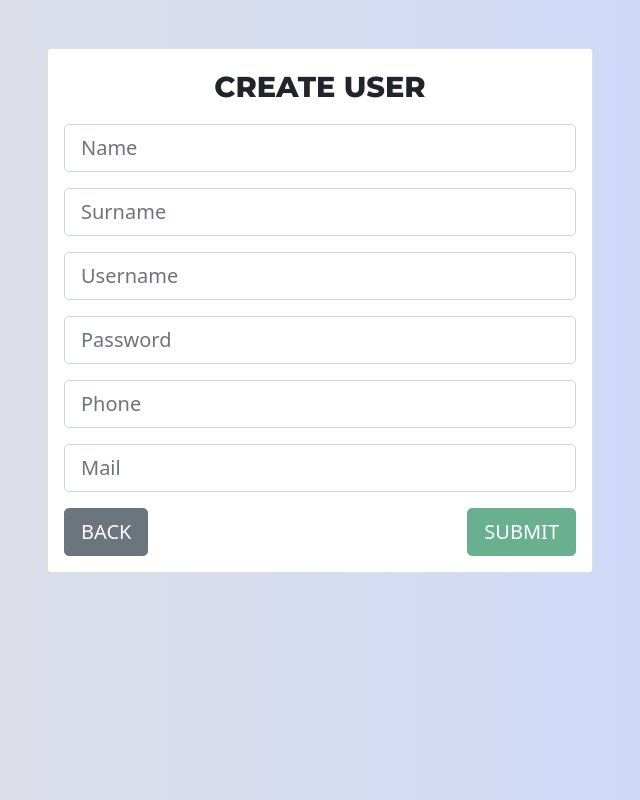
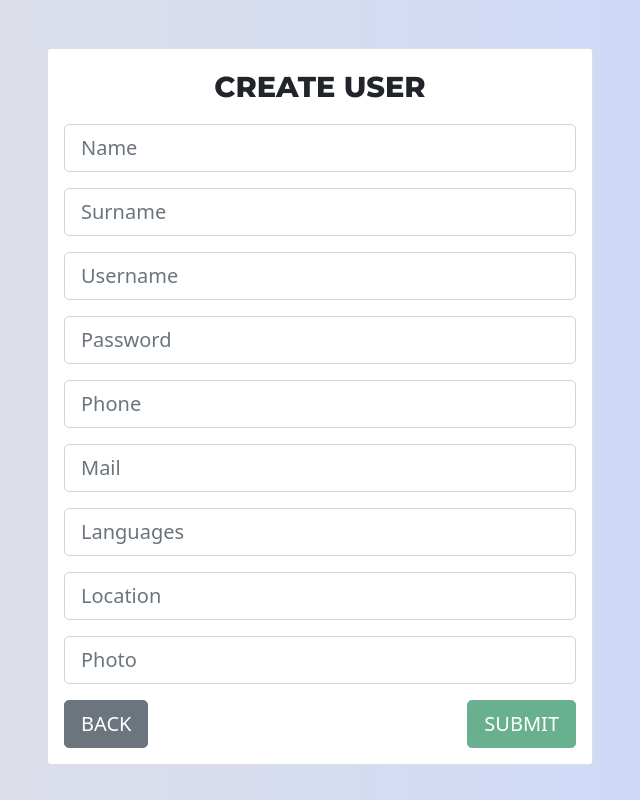
Before and after one commit to miguelmalu/EA-BackOffice, an Angular app: page /create-user in a window 1280 px wide. Shown: the whole page, without its empty margins (320-960 px from the left). Built offline with nearby package versions, Linux system fonts and the light colour scheme.

Commit message:
More User parameters, arrays in progress

```diff
--- a/src/app/components/create-user/create-user.component.html
+++ b/src/app/components/create-user/create-user.component.html
@@ -46,6 +46,18 @@
                                 class="form-control form-control-lg" placeholder="Mail">
                         </div>
                         <div class="mb-3">
+                            <input type="text" formControlName="languages"
+                                class="form-control form-control-lg" placeholder="Languages">
+                        </div>
+                        <div class="mb-3">
+                            <input type="text" formControlName="location"
+                                class="form-control form-control-lg" placeholder="Location">
+                        </div>
+                        <div class="mb-3">
+                            <input type="text" formControlName="photo"
+                                class="form-control form-control-lg" placeholder="Photo">
+                        </div>
+                        <div class="mb-3">
                             <button routerLink="/" class="btn btn-secondary btn-lg float-start">BACK</button>
                             <button type="submit" [disabled]="userForm.invalid" class="btn btn-success btn-lg float-end">SUBMIT</button>
                         </div>
--- a/src/app/components/create-user/create-user.component.ts
+++ b/src/app/components/create-user/create-user.component.ts
@@ -31,6 +31,9 @@ export class CreateUserComponent implements OnInit {
       password: ['', Validators.required],
       phone: [],
       mail: [],
+      languages: [],
+      location: [],
+      photo: [],
     });
 
     this.name = this.aRouter.snapshot.paramMap.get('name');
@@ -49,6 +52,9 @@ export class CreateUserComponent implements OnInit {
       password: this.userForm.get('password')?.value,
       phone: this.userForm.get('phone')?.value,
       mail: this.userForm.get('mail')?.value,
+      languages: this.userForm.get('languages')?.value,
+      location: this.userForm.get('location')?.value,
+      photo: this.userForm.get('photo')?.value,
     }
 
     if(this.name !== null){
@@ -83,8 +89,11 @@ export class CreateUserComponent implements OnInit {
           surname: data.surname,
           username: data.username,
           password: data.password,
-          phone: data.phone || null,
-          mail: data.mail || null,
+          phone: data.phone /* || null */,
+          mail: data.mail /* || null */,
+          languages: data.languages,
+          location: data.location,
+          photo: data.photo,
         })
       })
     }
--- a/src/app/components/list-users/list-users.component.html
+++ b/src/app/components/list-users/list-users.component.html
@@ -16,6 +16,13 @@
                           <th scope="col">Password</th>
                           <th scope="col">Phone</th>
                           <th scope="col">Mail</th>
+                          <th scope="col">Languages</th>
+                          <th scope="col">Location</th>
+                          <th scope="col">Photo</th>
+<!--                           <th scope="col">Personal Ratings</th>
+                          <th scope="col">Activities Organized</th>
+                          <th scope="col">Activities</th>
+                          <th scope="col">Messages</th> -->
                           <th scope="col">Creation Date</th>
                           <th scope="col"></th>
                         </tr>
@@ -29,6 +36,13 @@
                           <td>{{ user.password }}</td>
                           <td>{{ user?.phone }}</td>
                           <td>{{ user?.mail }}</td>
+                          <td>{{ user.languages }}</td>
+                          <td>{{ user?.location }}</td>
+                          <td>{{ user?.photo }}</td>
+<!--                           <td>{{ user?.personalRatings }}</td>
+                          <td>{{ user.activitiesOrganized }}</td>
+                          <td>{{ user?.activities }}</td>
+                          <td>{{ user?.messages }}</td> -->
                           <td>{{ user.creationDate }}</td>
                           <td>
                               <i [routerLink]="['/edit-user', user.name]" class="fa-solid fa-pen-to-square text-primary"></i>
```
Also changed, not shown: src/app/models/user.ts (+23 -1 lines).
